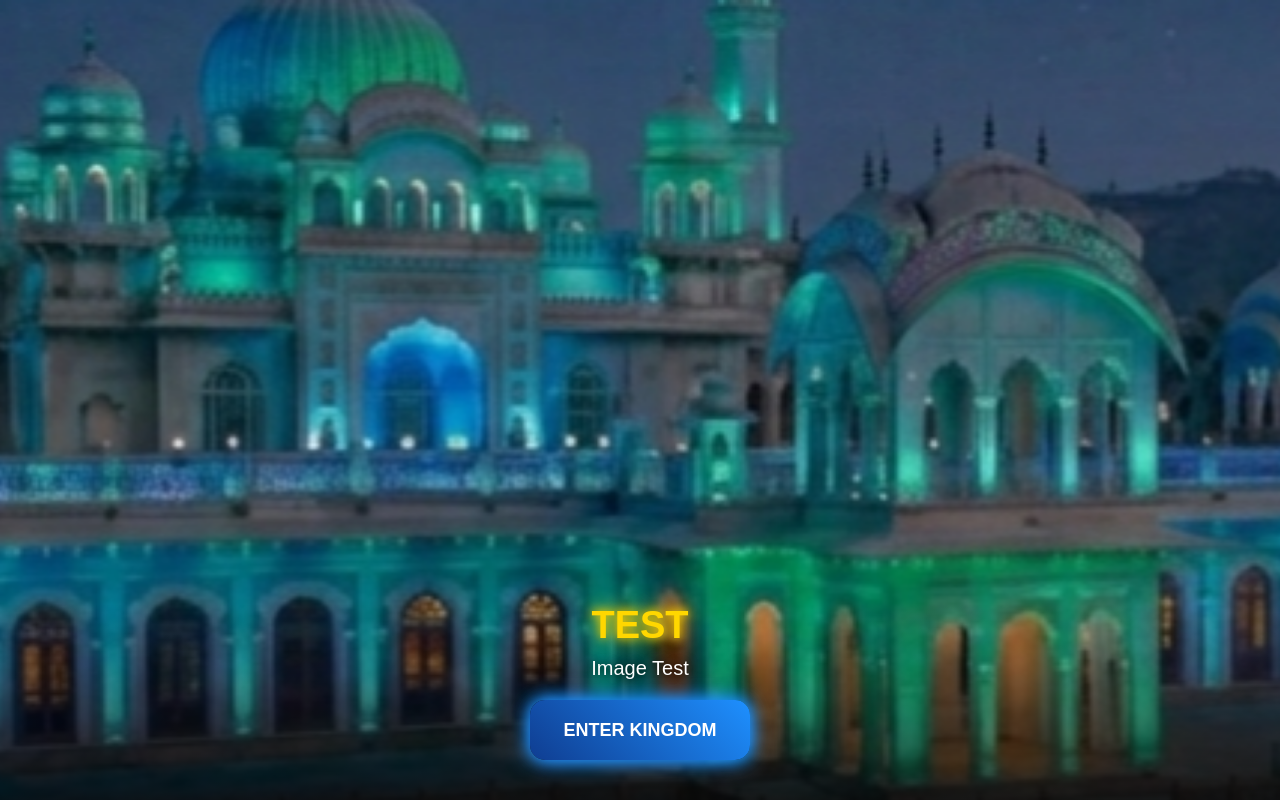
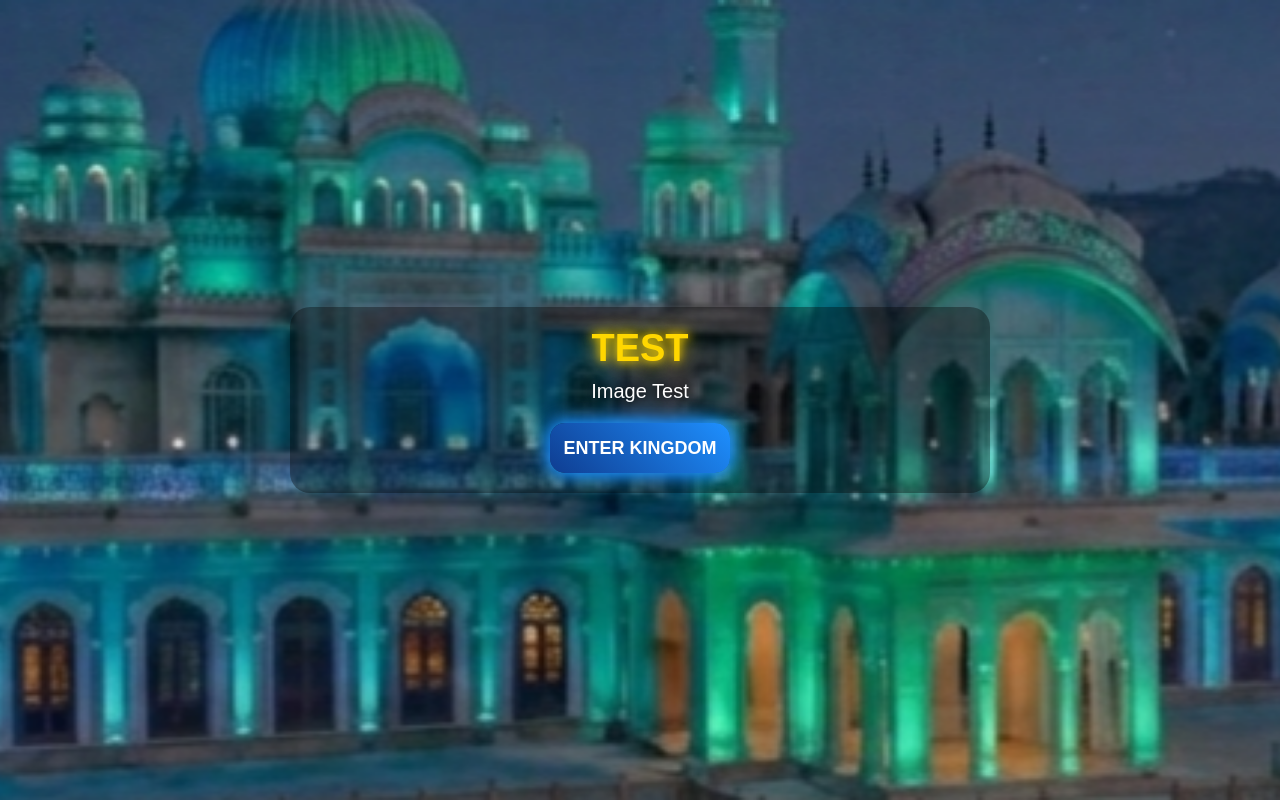
Before and after one commit to AYMPONSOMU/AYMP-999xyz999, a plain HTML site: page index.html in a window 1280 px wide. Drawn offline with Linux system fonts and the light colour scheme.

Commit message:
Update style.css

```diff
--- a/style.css
+++ b/style.css
@@ -22,7 +22,7 @@ background-repeat:no-repeat;
 
 display:flex;
 justify-content:center;
-align-items:flex-end;
+align-items:center;
 
 transition:all 0.8s ease;
 }
@@ -30,17 +30,17 @@ transition:all 0.8s ease;
 .overlay{
 
 width:100%;
-padding-bottom:5vh;
+max-width:700px;
+
+padding:20px;
 
 display:flex;
 flex-direction:column;
 align-items:center;
 
-background:linear-gradient(
-to top,
-rgba(0,0,0,0.75),
-rgba(0,0,0,0)
-);
+background:rgba(0,0,0,0.35);
+
+border-radius:20px;
 
 }
 
@@ -72,8 +72,8 @@ text-shadow:0 0 10px black;
 
 button{
 
-width:220px;
-height:60px;
+width:180px;
+height:50px;
 
 font-size:18px;
 font-weight:bold;
```
